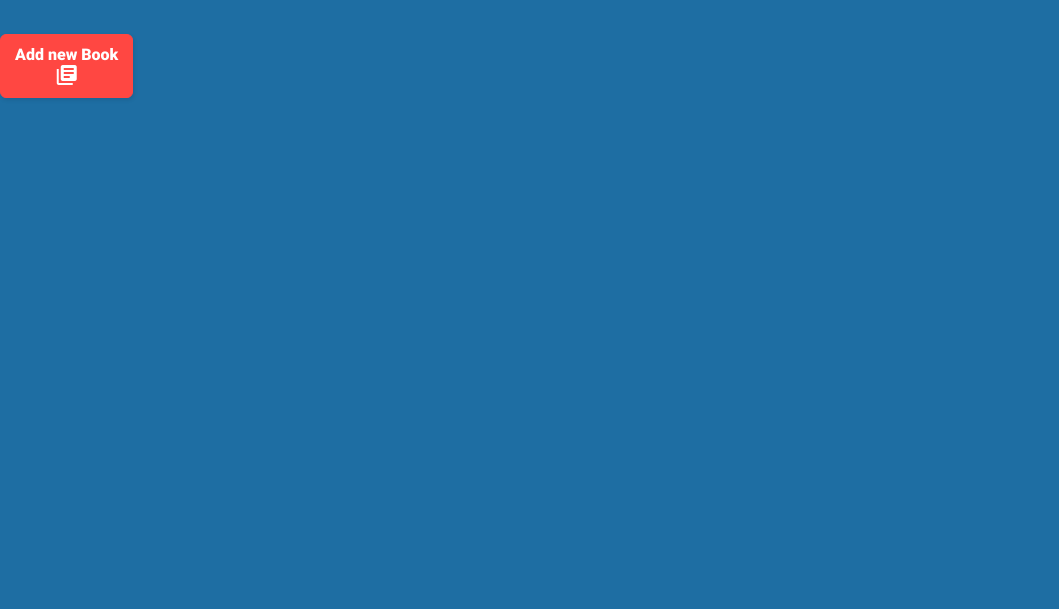
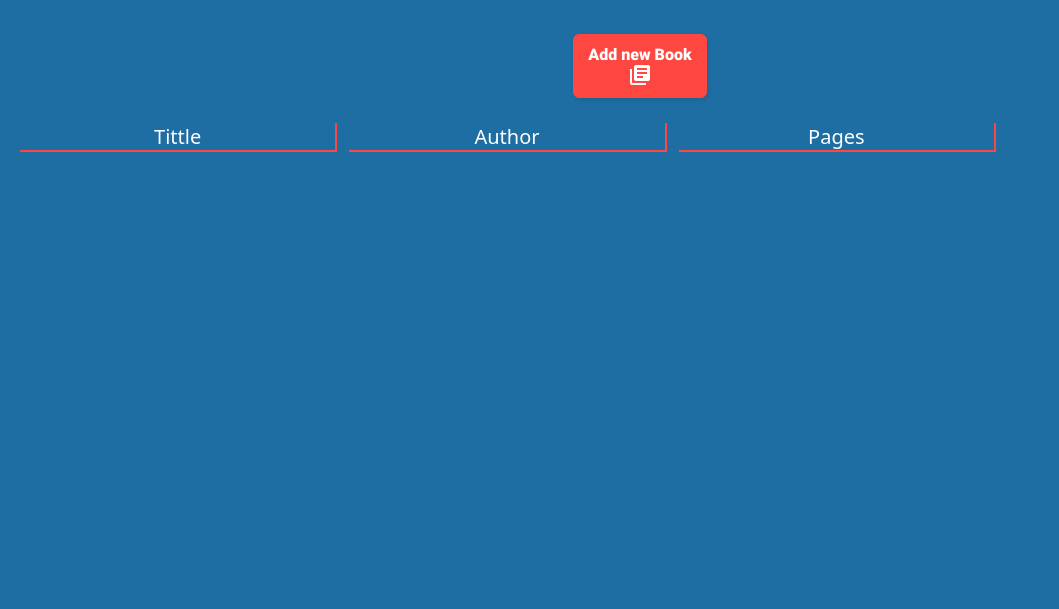
Before and after one commit to andrescn20/BookLibrary, a plain HTML site: page index.html in a window 1280 px wide. Shown: the part 191-800 px from the top of the page, without its empty margins (0-1059 px from the left). Drawn offline with Linux system fonts and the light colour scheme.

Commit message:
Add Colum Headers

```diff
--- a/index.html
+++ b/index.html
@@ -16,10 +16,12 @@
     <header>
       <h1>Book Library</h1>
     </header>
+    <div class="buttonContainer">
+      <button id="modalBtn">
+        Add new Book <br /><i class="material-icons"> library_books</i>
+      </button>
+    </div>
 
-    <button id="modalBtn">
-      Add new Book <br /><i class="material-icons"> library_books</i>
-    </button>
     <!-- This section contains the Modal Box for asking data to user -->
 
     <div id="modal" class="modal">
@@ -40,6 +42,11 @@
       </div>
     </div>
 
+    <div class="bookContainer">
+      <p class="titleHeader">Tittle</p>
+      <p class="authorHeader">Author</p>
+      <p class="pagesHeader">Pages</p>
+    </div>
     <!--This container is going to be populated through JS with the corresponding books  -->
     <div id="library"></div>
   </body>
```
